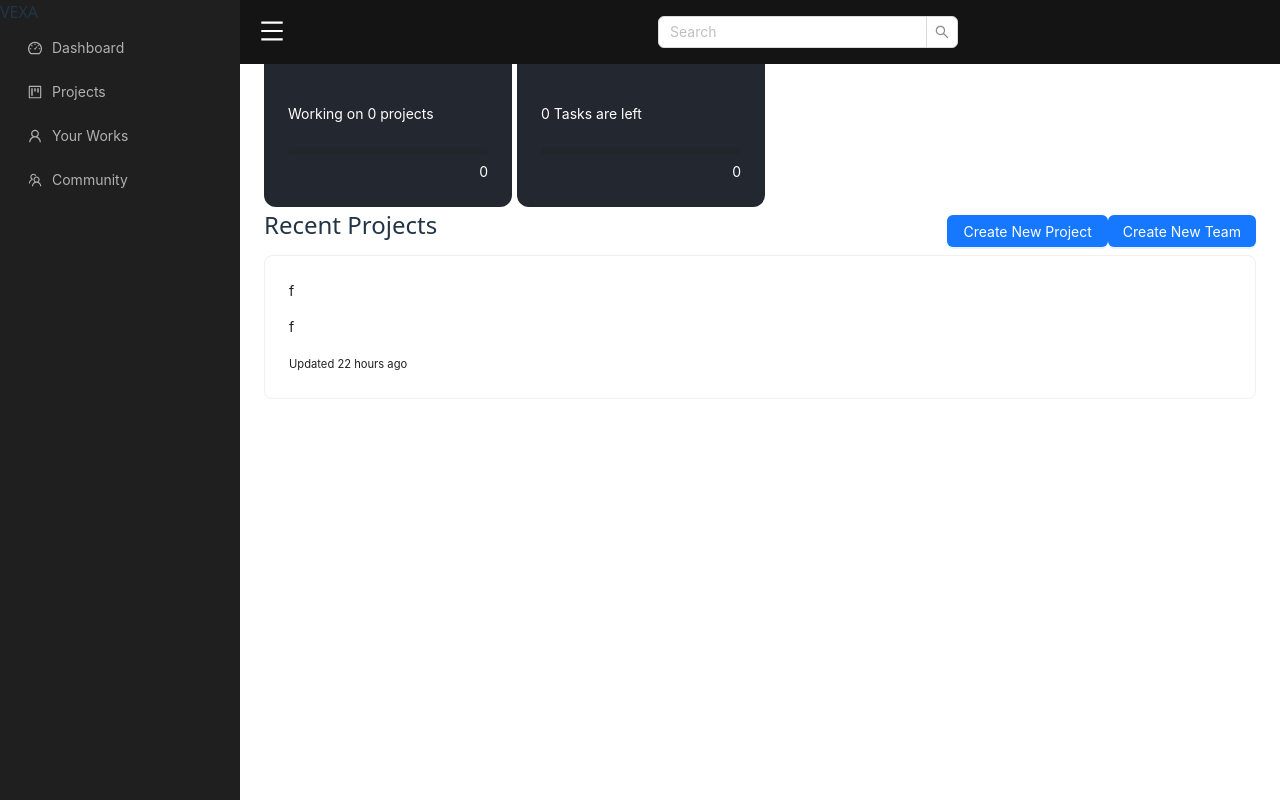
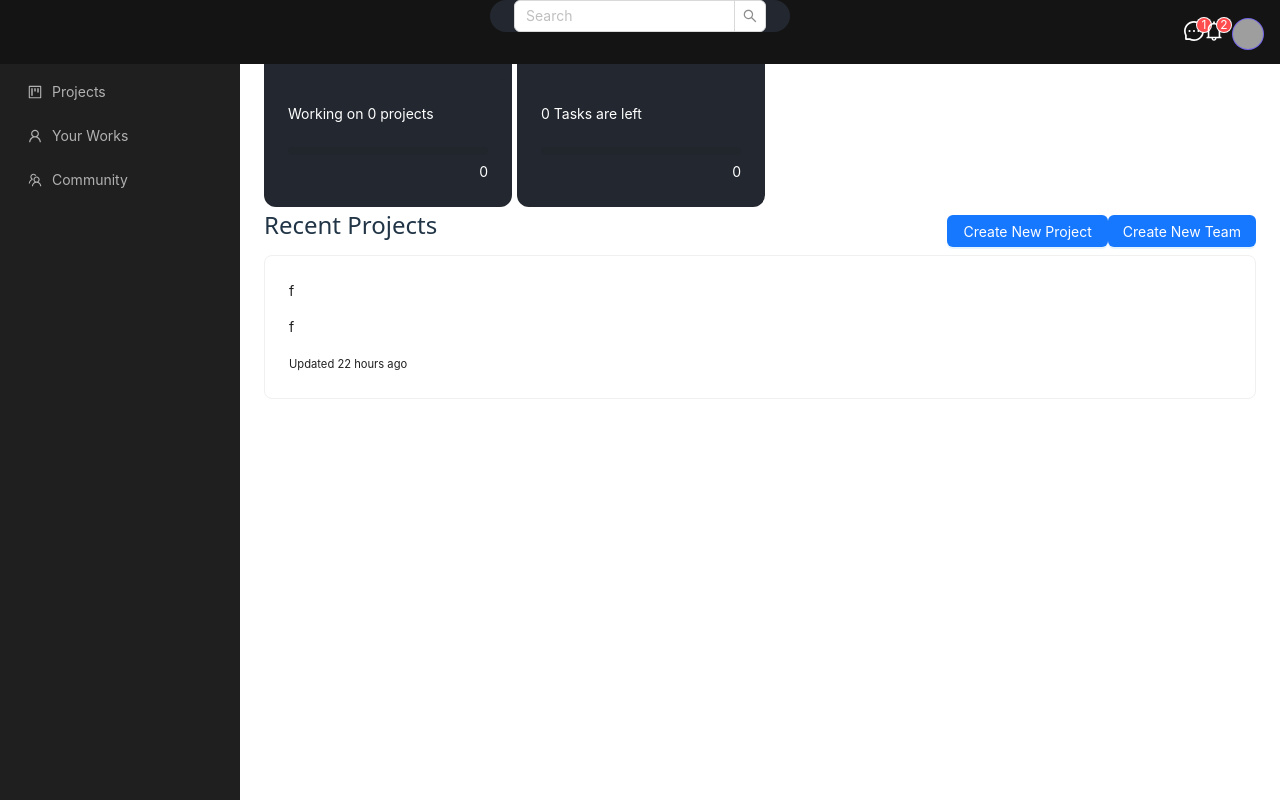
Before and after one commit to Mikaisdying/hsrdashboard, a React (Vite) app: page / in a window 1280 px wide. Built offline with nearby package versions, Linux system fonts and the light colour scheme; grey boxes are pictures that could not be loaded.

Commit message:
desprave

```diff
--- a/src/components/Topbar.tsx
+++ b/src/components/Topbar.tsx
@@ -9,83 +9,121 @@ const mockUser = {
   img: 'https://i.pravatar.cc/150?img=3',
 }
 
-const Topbar: React.FC = () => {
-  const [currentUser, setCurrentUser] = useState(mockUser)
-  const [notificationCount] = useState(2)
-  const [chatCount] = useState(1)
-
-  return (
-    <Header
-      style={{
+const styles = {
+  header: {
     background: '#141414',
     padding: '0 16px',
     height: 64,
     lineHeight: '64px',
     width: '100%',
-        boxSizing: 'border-box',
-        position: 'fixed',
+    boxSizing: 'border-box' as const,
+    position: 'fixed' as const,
     top: 0,
-        zIndex: 99,
+    left: 0,
+    zIndex: 2000,
     display: 'flex',
     alignItems: 'center',
-      }}
-    >
-      <div
-        style={{
+  },
+  container: {
     display: 'flex',
     alignItems: 'center',
     width: '100%',
     height: '100%',
-        }}
-      >
-        {/* Search bar co giãn, icon luôn bên phải */}
-        <div style={{ flex: 1, minWidth: 0, display: 'flex', alignItems: 'center' }}>
+    position: 'relative' as const,
+  },
+  searchWrapper: {
+    position: 'absolute' as const,
+    left: '50%',
+    transform: 'translateX(-50%)',
+    width: '100%',
+    maxWidth: 300,
+    minWidth: 120,
+    zIndex: 1,
+  },
+  searchInput: {
+    width: '100%',
+    borderRadius: 24,
+    background: '#23272f',
+    color: '#fff',
+    border: 'none',
+    paddingLeft: 24,
+    paddingRight: 24,
+  },
+  rightSection: {
+    marginLeft: 'auto',
+    display: 'flex',
+    alignItems: 'center',
+  },
+  avatar: {
+    marginLeft: 8,
+    cursor: 'pointer',
+    background: '#7265e6',
+  },
+  signInButton: {
+    borderRadius: 24,
+    color: '#1890ff',
+    background: 'transparent',
+    border: 'none',
+    boxShadow: 'none',
+    outline: 'none',
+  },
+}
+
+const UserActions = ({
+  user,
+  onSignIn,
+}: {
+  user: typeof mockUser | null
+  onSignIn: () => void
+}) => {
+  const notificationCount = 2
+  const chatCount = 1
+
+  if (user) {
+    return (
+      <>
+        <Badge count={chatCount} size="small" offset={[0, 4]}>
+          <MessageOutlined style={{ color: '#fff', fontSize: 20, cursor: 'pointer' }} />
+        </Badge>
+        <Badge count={notificationCount} size="small" offset={[0, 4]}>
+          <BellOutlined style={{ color: '#fff', fontSize: 20, cursor: 'pointer' }} />
+        </Badge>
+        <Avatar src={user.img} alt={user.name} style={styles.avatar}>
+          {user.name.charAt(0)}
+        </Avatar>
+      </>
+    )
+  }
+
+  return (
+    <Button icon={<UserOutlined />} style={styles.signInButton} onClick={onSignIn}>
+      Sign In
+    </Button>
+  )
+}
+
+const Topbar: React.FC = () => {
+  const [currentUser, setCurrentUser] = useState<typeof mockUser | null>(mockUser)
+
+  return (
+    <Header style={styles.header}>
+      <div style={styles.container}>
+        {/* Centered Search */}
+        <div style={styles.searchWrapper}>
           <Input.Search
             placeholder="Search"
-            style={{
-              width: '100%',
-              maxWidth: 300,
-              borderRadius: 24,
-              margin: '0 auto',
-              minWidth: 120,
-            }}
+            allowClear
+            style={styles.searchInput}
+            className="rounded-full border-none text-white"
           />
         </div>
-        <Space size="large" style={{ marginLeft: 16, flexShrink: 0 }}>
-          {currentUser ? (
-            <>
-              <Badge count={chatCount} size="small">
-                <MessageOutlined style={{ color: '#fff', fontSize: 20, cursor: 'pointer' }} />
-              </Badge>
-              <Badge count={notificationCount} size="small">
-                <BellOutlined style={{ color: '#fff', fontSize: 20, cursor: 'pointer' }} />
-              </Badge>
-              <Avatar
-                src={currentUser.img}
-                alt={currentUser.name}
-                style={{ marginLeft: 8, cursor: 'pointer' }}
-              >
-                {currentUser.name.charAt(0)}
-              </Avatar>
-            </>
-          ) : (
-            <Button
-              icon={<UserOutlined />}
-              style={{
-                borderRadius: 24,
-                borderColor: '#1890ff',
-                color: '#1890ff',
-                background: 'transparent',
-                boxShadow: 'none',
-                outline: 'none',
-                border: 'none',
-              }}
-              onClick={() => setCurrentUser(mockUser)}
-            >
-              Sign In
-            </Button>
-          )}
+
+        {/* Right Section */}
+        <div style={styles.rightSection}>
+          <Space size="large">
+            <UserActions user={currentUser} onSignIn={() => setCurrentUser(mockUser)} />
           </Space>
+        </div>
       </div>
     </Header>
   )
--- a/src/layouts/MainLayout.tsx
+++ b/src/layouts/MainLayout.tsx
@@ -30,7 +30,6 @@ const MainLayout: FC<MainLayoutProps> = ({ children }) => {
     setSidebarOpen(!isMobile)
   }, [isMobile])
 
-  // Sidebar rendering for desktop
   const renderDesktopSidebar = () =>
     !isMobile &&
     sidebarOpen && (
@@ -51,7 +50,6 @@ const MainLayout: FC<MainLayoutProps> = ({ children }) => {
       </div>
     )
 
-  // Sidebar toggle button for desktop
   const renderDesktopSidebarToggle = () => {
     if (isMobile) return null
     return (
@@ -74,7 +72,6 @@ const MainLayout: FC<MainLayoutProps> = ({ children }) => {
     )
   }
 
-  // Sidebar rendering for mobile (Drawer)
   const renderMobileSidebar = () =>
     isMobile && (
       <>
@@ -87,8 +84,9 @@ const MainLayout: FC<MainLayoutProps> = ({ children }) => {
           mask={true}
           maskClosable={true}
           style={{ position: 'relative', height: '100vh' }}
-          bodyStyle={{ padding: 0, background: '#1f1f1f', height: '100vh' }}
-          headerStyle={{
+          styles={{
+            body: { padding: 0, background: '#1f1f1f', height: '100vh' },
+            header: {
               display: 'flex',
               alignItems: 'center',
               justifyContent: 'flex-end',
@@ -96,6 +94,7 @@ const MainLayout: FC<MainLayoutProps> = ({ children }) => {
               background: '#1f1f1f',
               borderBottom: 'none',
               minHeight: 56,
+            },
           }}
           title={
             <Button
```
Lines whose indentation alone changed are shown as unchanged.
